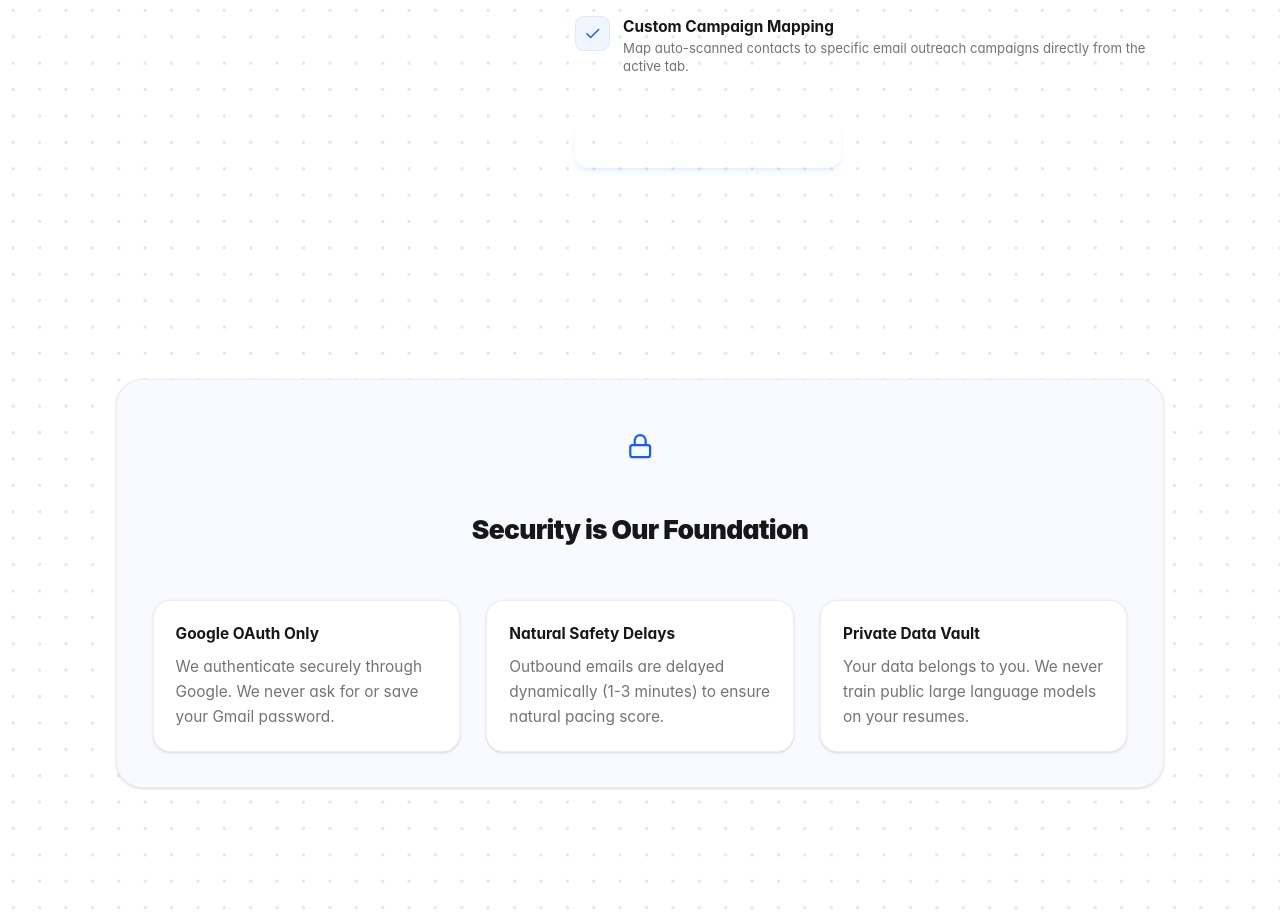
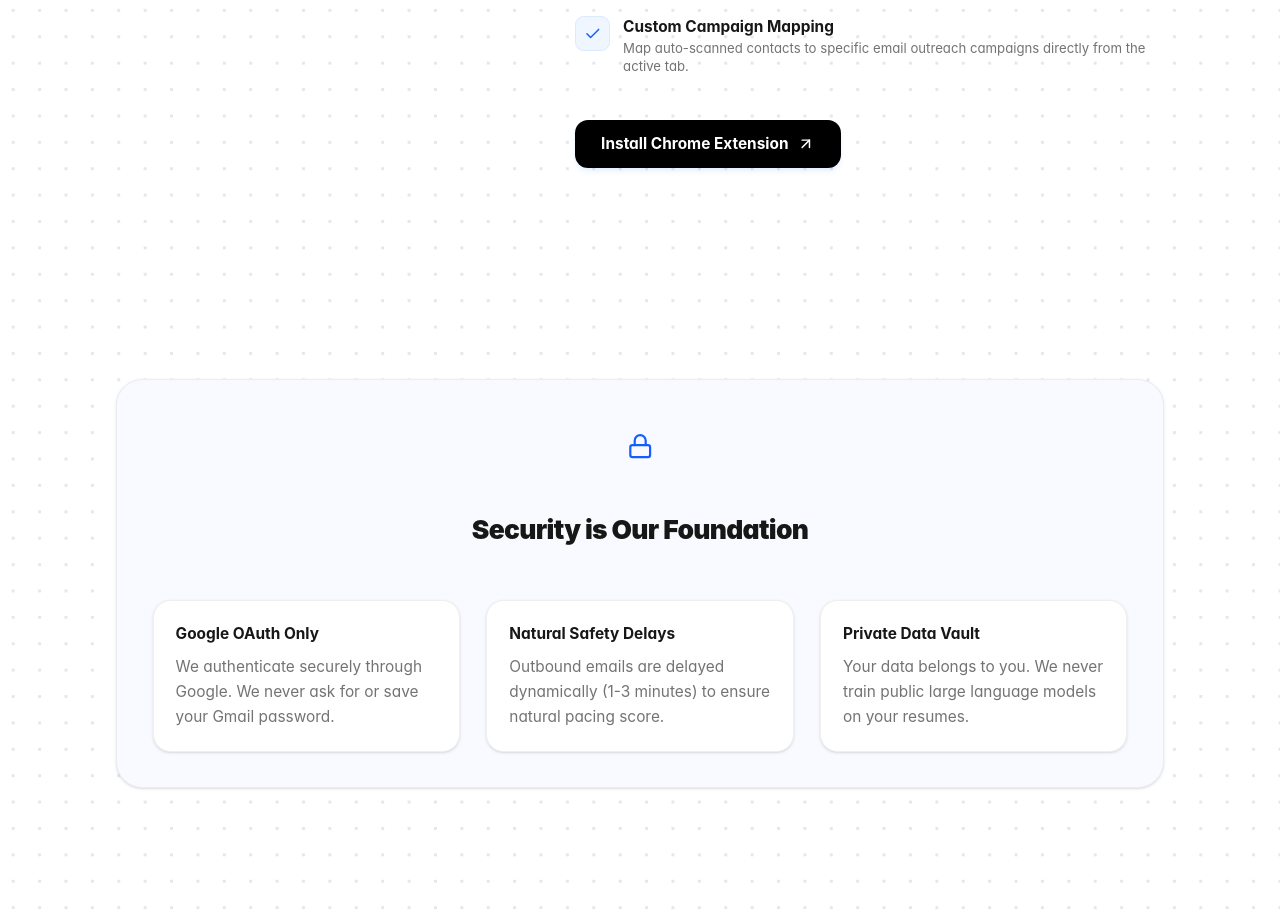
Before and after one commit to Aditya07024/Outreach-AI, a React (Vite) app in the folder frontend/: page / in a window 1280 px wide. Shown: the part 3460-4377 px from the top of the page. Built offline with nearby package versions, Linux system fonts and the light colour scheme.

Commit message:
fixing chrome extension file

```diff
--- a/frontend/src/pages/LandingPage.tsx
+++ b/frontend/src/pages/LandingPage.tsx
@@ -826,7 +826,7 @@ export const LandingPage: React.FC<LandingPageProps> = ({
                 href="https://chromewebstore.google.com/detail/outreach-ai-%E2%80%94-email-extra/lghahidlejpibjojgiokdghjjpmkhcnc"
                 target="_blank"
                 rel="noreferrer"
-                className="inline-flex items-center gap-2 px-6 py-3 bg-blue-650 hover:bg-blue-700 text-white font-bold rounded-xl text-sm transition-all shadow-md shadow-blue-500/10 hover:scale-[1.02] cursor-pointer"
+                className="inline-flex items-center gap-2 px-6 py-3 bg-black hover:bg-blue-700 text-white font-bold rounded-xl text-sm transition-all shadow-md shadow-blue-500/10 hover:scale-[1.02] cursor-pointer"
               >
                 Install Chrome Extension <ArrowUpRight className="w-4 h-4" />
               </a>
```
